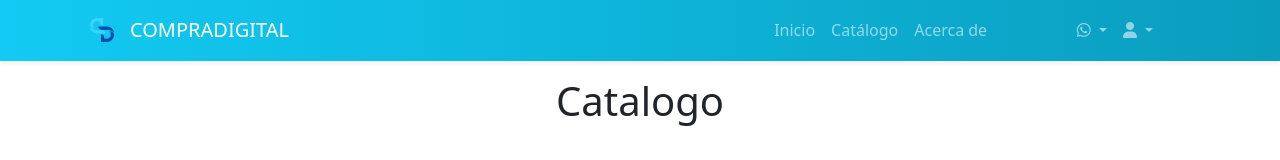
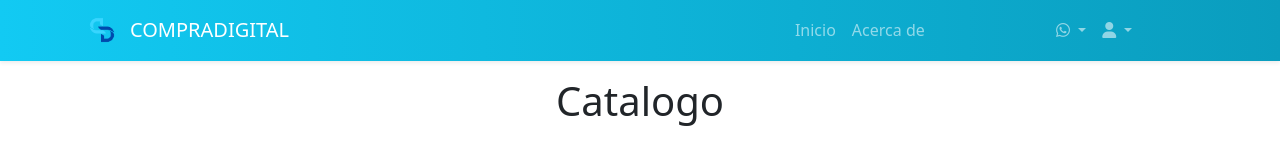
Before and after one commit to KaraAliOsman/compradigitalcl, a plain HTML site: page catalogo.html in a window 1280 px wide. Shown: the top 160 px of the page. Drawn offline with nearby package versions, Linux system fonts and the light colour scheme.

Commit message:
Update catalogo.html

```diff
--- a/catalogo.html
+++ b/catalogo.html
@@ -34,9 +34,7 @@
                     <li class="nav-item">
                         <a class="nav-link" href="index.html">Inicio</a>
                     </li>
-                    <li class="nav-item">
-                        <a class="nav-link" href="prueba.html">Catálogo</a>
-                    </li>
+
                     <li class="nav-item">
                         <a class="nav-link" href="about.html">Acerca de</a>
                     </li>
```
